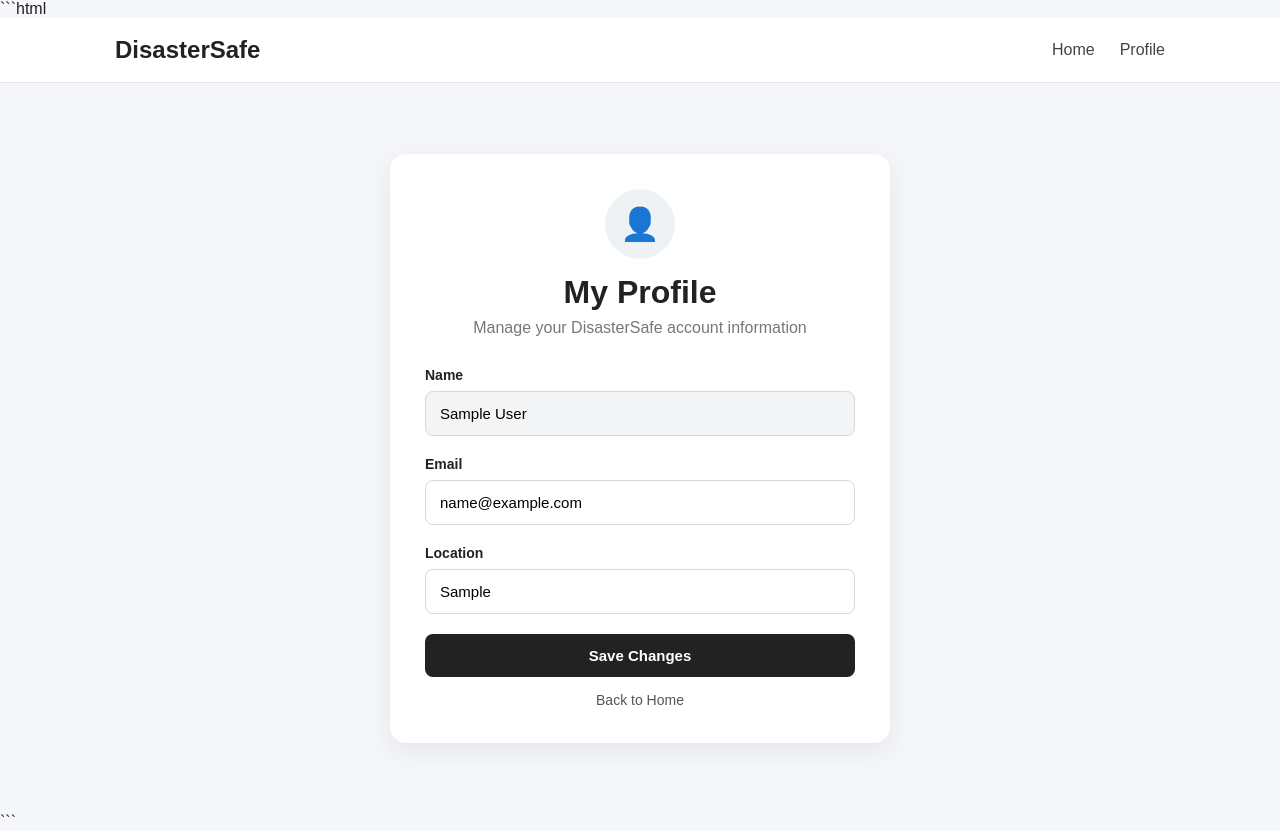
After one commit to kakadraj7-del/DisasterSafe, a Flask app: page /profile in a window 1280 px wide. The commit adds this page. Run offline with Flask 3, Linux system fonts and the light colour scheme; the visitor is signed in with stand-in values (Sample User, id 1); tables that the repository leaves empty hold one stand-in row (values such as "Sample post").

Commit message:
app file update

````diff
--- a/app.py
+++ b/app.py
@@ -1,21 +1,25 @@
 import os
-from flask import Flask, render_template, request, redirect, url_for
+
+from flask import Flask, render_template, request, redirect, url_for, session
 from flask_sqlalchemy import SQLAlchemy
 
+
 app = Flask(__name__)
+
+app.secret_key = os.environ.get(
+    "SECRET_KEY",
+    "disastersafe-secret-key"
+)
+
 
 # =========================
 # DATABASE CONFIGURATION
 # =========================
 
 app.config["SQLALCHEMY_DATABASE_URI"] = os.environ.get("DATABASE_URL")
-
 app.config["SQLALCHEMY_TRACK_MODIFICATIONS"] = False
 
 db = SQLAlchemy(app)
-
-with app.app_context():
-    db.create_all()
 
 
 # =========================
@@ -33,6 +37,14 @@ class User(db.Model):
 
 
 # =========================
+# CREATE DATABASE TABLES
+# =========================
+
+with app.app_context():
+    db.create_all()
+
+
+# =========================
 # HOME PAGE
 # =========================
 
@@ -42,7 +54,7 @@ def home():
 
 
 # =========================
-# SIGN IN PAGE
+# SIGN IN / REGISTER PAGE
 # =========================
 
 @app.route("/sign-in", methods=["GET", "POST"])
@@ -72,11 +84,59 @@ def sign_in():
         db.session.add(new_user)
         db.session.commit()
 
+        # Remember the logged-in user
+        session["user_id"] = new_user.id
+
         print("User saved successfully!")
 
         return redirect(url_for("home"))
 
     return render_template("sign_in.html")
+
+
+# =========================
+# PROFILE PAGE
+# =========================
+
+@app.route("/profile", methods=["GET", "POST"])
+def profile():
+
+    user_id = session.get("user_id")
+
+    # User is not logged in
+    if not user_id:
+        return redirect(url_for("sign_in"))
+
+    # Find logged-in user
+    user = User.query.get(user_id)
+
+    if not user:
+        session.pop("user_id", None)
+        return redirect(url_for("sign_in"))
+
+    # Update email and location
+    if request.method == "POST":
+
+        email = request.form.get("email")
+        location = request.form.get("location")
+
+        # Check if another user already has this email
+        existing_user = User.query.filter(
+            User.email == email,
+            User.id != user.id
+        ).first()
+
+        if existing_user:
+            return "That email is already registered."
+
+        user.email = email
+        user.location = location
+
+        db.session.commit()
+
+        return redirect(url_for("profile"))
+
+    return render_template("profile.html", user=user)
 
 
 # =========================
@@ -109,14 +169,6 @@ def emergency_contacts():
 
 
 # =========================
-# CREATE DATABASE TABLES
-# =========================
-
-with app.app_context():
-    db.create_all()
-
-
-# =========================
 # RUN APPLICATION
 # =========================
 
--- /dev/null
+++ b/static/css/profile.css
@@ -0,0 +1,204 @@
+
+* {
+    margin: 0;
+    padding: 0;
+    box-sizing: border-box;
+}
+
+body {
+    font-family: Arial, sans-serif;
+    background: #f5f7fa;
+    color: #222;
+}
+
+
+/* Header */
+
+.site-header {
+    background: white;
+    border-bottom: 1px solid #e5e5e5;
+}
+
+.navbar {
+    max-width: 1100px;
+    margin: auto;
+    padding: 18px 25px;
+
+    display: flex;
+    align-items: center;
+    justify-content: space-between;
+}
+
+.brand {
+    text-decoration: none;
+    color: #222;
+    font-size: 24px;
+    font-weight: 700;
+}
+
+.nav-links {
+    display: flex;
+    gap: 25px;
+}
+
+.nav-links a {
+    text-decoration: none;
+    color: #444;
+    font-weight: 500;
+}
+
+.nav-links a:hover {
+    color: #000;
+}
+
+
+/* Profile */
+
+.profile-container {
+    min-height: calc(100vh - 70px);
+
+    display: flex;
+    justify-content: center;
+    align-items: center;
+
+    padding: 40px 20px;
+}
+
+.profile-card {
+    width: 100%;
+    max-width: 500px;
+
+    background: white;
+
+    padding: 35px;
+
+    border-radius: 16px;
+
+    box-shadow: 0 8px 30px rgba(0, 0, 0, 0.08);
+}
+
+.profile-icon {
+    width: 70px;
+    height: 70px;
+
+    margin: 0 auto 15px;
+
+    border-radius: 50%;
+
+    display: flex;
+    align-items: center;
+    justify-content: center;
+
+    background: #eef2f5;
+
+    font-size: 32px;
+}
+
+.profile-card h1 {
+    text-align: center;
+    margin-bottom: 8px;
+}
+
+.profile-subtitle {
+    text-align: center;
+    color: #777;
+    margin-bottom: 30px;
+}
+
+
+/* Form */
+
+.profile-item {
+    margin-bottom: 20px;
+}
+
+.profile-item label {
+    display: block;
+
+    margin-bottom: 8px;
+
+    font-size: 14px;
+    font-weight: 600;
+}
+
+.profile-item input {
+    width: 100%;
+
+    padding: 13px 14px;
+
+    border: 1px solid #d5d9de;
+    border-radius: 8px;
+
+    font-size: 15px;
+
+    outline: none;
+}
+
+.profile-item input:focus {
+    border-color: #777;
+}
+
+.profile-item input[readonly] {
+    background: #f3f4f6;
+    cursor: not-allowed;
+}
+
+
+/* Buttons */
+
+.save-button {
+    width: 100%;
+
+    padding: 13px;
+
+    border: none;
+    border-radius: 8px;
+
+    background: #222;
+    color: white;
+
+    font-size: 15px;
+    font-weight: 600;
+
+    cursor: pointer;
+}
+
+.save-button:hover {
+    opacity: 0.9;
+}
+
+.back-button {
+    display: block;
+
+    margin-top: 15px;
+
+    text-align: center;
+
+    text-decoration: none;
+
+    color: #555;
+
+    font-size: 14px;
+}
+
+
+/* Mobile */
+
+@media (max-width: 600px) {
+
+    .navbar {
+        padding: 15px 18px;
+    }
+
+    .brand {
+        font-size: 20px;
+    }
+
+    .nav-links {
+        gap: 12px;
+    }
+
+    .profile-card {
+        padding: 25px 20px;
+    }
+}
--- a/templates/index.html
+++ b/templates/index.html
@@ -54,7 +54,7 @@
                     Sign in
                 </a>
 
-                <a href="#Profile">
+                <a href="{{ url_for('profile') }}">
                     Profile
                 </a>
 
--- /dev/null
+++ b/templates/profile.html
@@ -0,0 +1,108 @@
+```html
+<!DOCTYPE html>
+<html lang="en">
+<head>
+    <meta charset="UTF-8">
+    <meta name="viewport" content="width=device-width, initial-scale=1.0">
+
+    <title>My Profile - DisasterSafe</title>
+
+    <link rel="stylesheet"
+          href="{{ url_for('static', filename='css/profile.css') }}">
+</head>
+
+<body>
+
+    <header class="site-header">
+        <div class="navbar">
+
+            <a href="{{ url_for('home') }}" class="brand">
+                DisasterSafe
+            </a>
+
+            <nav class="nav-links">
+                <a href="{{ url_for('home') }}">Home</a>
+                <a href="{{ url_for('profile') }}">Profile</a>
+            </nav>
+
+        </div>
+    </header>
+
+
+    <main class="profile-container">
+
+        <div class="profile-card">
+
+            <div class="profile-icon">
+                👤
+            </div>
+
+            <h1>My Profile</h1>
+
+            <p class="profile-subtitle">
+                Manage your DisasterSafe account information
+            </p>
+
+
+            <form method="POST"
+                  action="{{ url_for('profile') }}">
+
+                <!-- Name - View Only -->
+                <div class="profile-item">
+                    <label for="name">Name</label>
+
+                    <input
+                        type="text"
+                        id="name"
+                        value="{{ user.name }}"
+                        readonly
+                    >
+                </div>
+
+
+                <!-- Email - Editable -->
+                <div class="profile-item">
+                    <label for="email">Email</label>
+
+                    <input
+                        type="email"
+                        id="email"
+                        name="email"
+                        value="{{ user.email }}"
+                        required
+                    >
+                </div>
+
+
+                <!-- Location - Editable -->
+                <div class="profile-item">
+                    <label for="location">Location</label>
+
+                    <input
+                        type="text"
+                        id="location"
+                        name="location"
+                        value="{{ user.location }}"
+                        required
+                    >
+                </div>
+
+
+                <button type="submit" class="save-button">
+                    Save Changes
+                </button>
+
+            </form>
+
+
+            <a href="{{ url_for('home') }}" class="back-button">
+                Back to Home
+            </a>
+
+        </div>
+
+    </main>
+
+</body>
+</html>
+```
````
